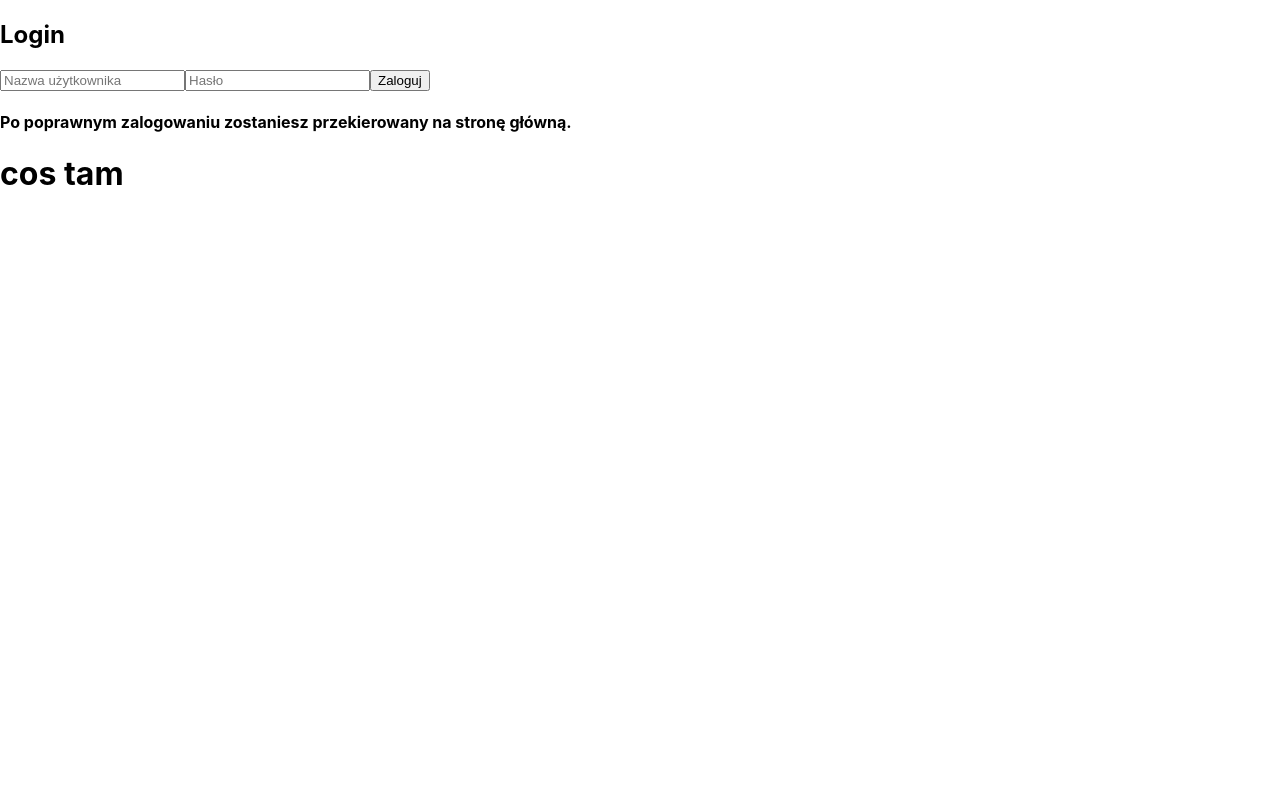
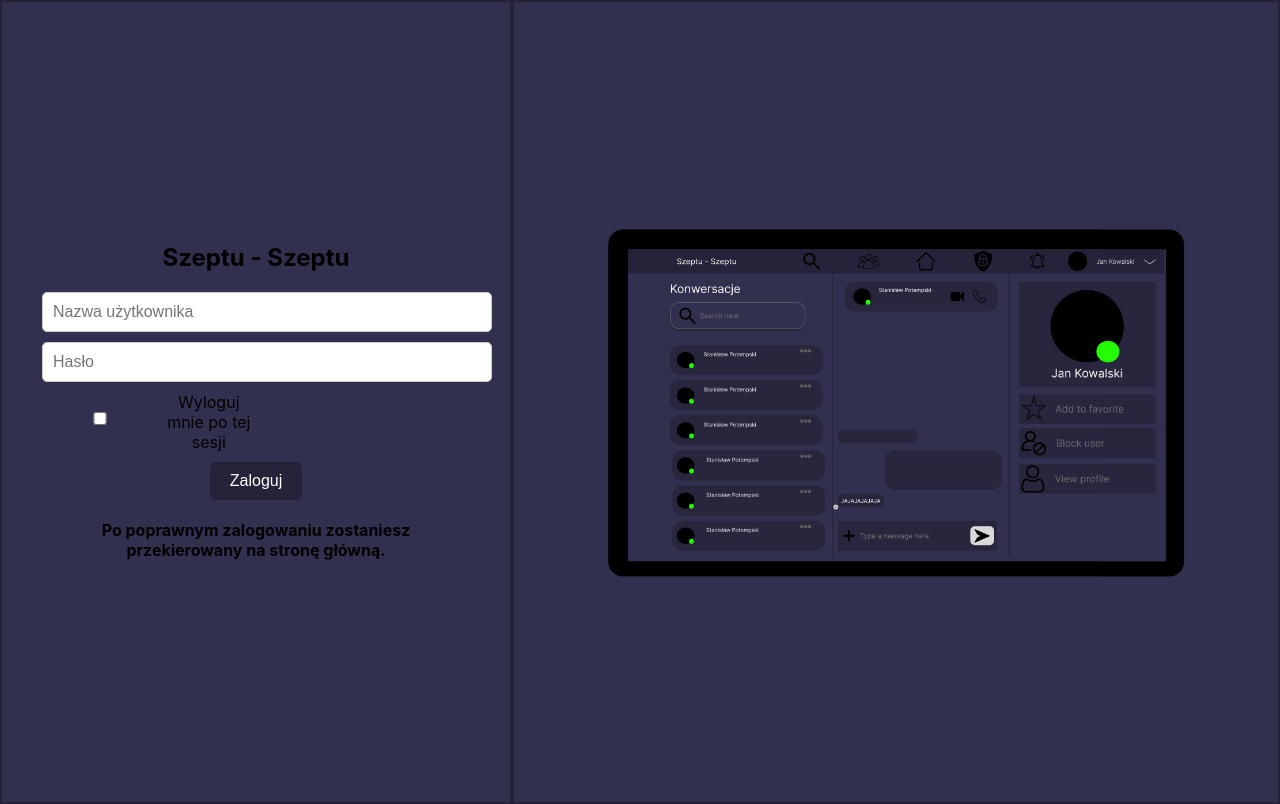
Before and after one commit to SmoczaSkala/Szeptu-Szeptu, a React (Create React App) app in the folder web/: page /login in a window 1280 px wide. Built offline with nearby package versions, Linux system fonts and the light colour scheme.

Commit message:
login scss Front

```diff
--- a/web/src/components/FormPhoto/RegisterPhoto.jsx
+++ b/web/src/components/FormPhoto/RegisterPhoto.jsx
@@ -1,9 +1,10 @@
 import React from "react";
+import "./../../scss/RegisterPhoto.scss";
 
 const RegisterPhoto = () => {
   return (
     <div className="register-photo">
-      <h1>cos tam</h1>
+      <img src="/minimalistic.png" alt="" />
     </div>
   );
 };
--- a/web/src/components/Login/Login.jsx
+++ b/web/src/components/Login/Login.jsx
@@ -1,6 +1,7 @@
 import { useState } from "react";
 import { useNavigate } from "react-router-dom";
 import axios from "axios";
+import "./../../scss/Login.scss";
 
 const Login = () => {
   const navigate = useNavigate();
@@ -8,6 +9,7 @@ const Login = () => {
     username: "",
     password: "",
   });
+  const [logoutAfterSession, setLogoutAfterSession] = useState(false);
 
   const handleChange = (e) => {
     const { name, value } = e.target;
@@ -17,13 +19,15 @@ const Login = () => {
     });
   };
 
+  const handleLogoutAfterSessionChange = (e) => {
+    setLogoutAfterSession(e.target.checked);
+  };
+
   const loginFn = async (e) => {
     e.preventDefault();
 
-
     if (userData.username && userData.password) {
       try {
-
         const response = await axios.post("/api/user/login", {
           username: userData.username,
           password: userData.password,
@@ -31,8 +35,11 @@ const Login = () => {
         const data = response.data;
 
         if (data.success && data.token) {
-          sessionStorage.setItem("token", data.token);
-          console.log(data);
+          if (logoutAfterSession) {
+            localStorage.setItem("token", data.token);
+          } else {
+            sessionStorage.setItem("token", data.token);
+          }
           navigate("/dashboard");
         }
       } catch (error) {
@@ -44,7 +51,7 @@ const Login = () => {
   return (
     <div className="login-container">
       <div className="form">
-        <h2>Login</h2>
+        <h2>Szeptu - Szeptu</h2>
         <form onSubmit={loginFn}>
           <input
             type="text"
@@ -60,6 +67,17 @@ const Login = () => {
             value={userData.password}
             onChange={handleChange}
           />
+          <div className="checkbox-container">
+            <input
+              type="checkbox"
+              id="logoutAfterSession"
+              checked={logoutAfterSession}
+              onChange={handleLogoutAfterSessionChange}
+            />
+            <label htmlFor="logoutAfterSession">
+              Wyloguj mnie po tej sesji
+            </label>
+          </div>
           <button type="submit">Zaloguj</button>
           <h4>
             Po poprawnym zalogowaniu zostaniesz przekierowany na stronę główną.
--- a/web/src/components/views/Login-Form/Login-form.jsx
+++ b/web/src/components/views/Login-Form/Login-form.jsx
@@ -1,6 +1,7 @@
 import React from "react";
 import Login from "../../Login/Login";
 import RegisterPhoto from "../../FormPhoto/RegisterPhoto";
+import "./../../../scss/views-scss/LoginForm.scss";
 
 const LoginForm = () => {
   return (
--- /dev/null
+++ b/web/src/scss/Login.scss
@@ -0,0 +1,63 @@
+.login-container {
+  background-color: #31304f;
+  display: flex;
+  justify-content: center;
+  align-items: center;
+  height: 100vh;
+  border: 2px solid #242339;
+  padding: 0 20px;
+}
+
+.form {
+  background-color: #31304f;
+  padding: 20px;
+  border-radius: 5px;
+  text-align: center;
+  justify-content: center;
+  align-items: center;
+}
+
+h2 {
+  margin-bottom: 20px;
+  color: black;
+}
+
+input {
+  margin-bottom: 10px;
+  padding: 10px;
+  width: 100%;
+  border: 1px solid #ccc;
+  border-radius: 5px;
+  font-size: 16px;
+}
+
+button {
+  background-color: #242339;
+  color: rgb(255, 255, 255);
+  padding: 10px 20px;
+  border: none;
+  border-radius: 5px;
+  font-size: 16px;
+  cursor: pointer;
+}
+
+button:hover {
+  background-color: #44426a;
+}
+
+h4 {
+  color: black;
+  margin-top: 20px;
+}
+
+.checkbox-container {
+  display: flex;
+  width: 50%;
+  align-items: center;
+  justify-content: center;
+  margin-bottom: 10px;
+}
+
+.checkbox-container label {
+  margin-left: 5px;
+}
--- /dev/null
+++ b/web/src/scss/RegisterPhoto.scss
@@ -0,0 +1,14 @@
+.register-photo {
+  background-color: #31304f;
+  display: flex;
+  justify-content: center;
+  align-items: center;
+  height: 100vh;
+  border: 2px solid #242339;
+  padding: 0 20px;
+
+  img {
+    max-width: 80%;
+    max-height: 80%;
+  }
+}
--- /dev/null
+++ b/web/src/scss/views-scss/LoginForm.scss
@@ -0,0 +1,10 @@
+.main {
+  display: flex;
+
+  .left {
+    width: 40%;
+  }
+  .right {
+    width: 60%;
+  }
+}
```
Also changed, not shown: web/public/minimalistic.png (added).
